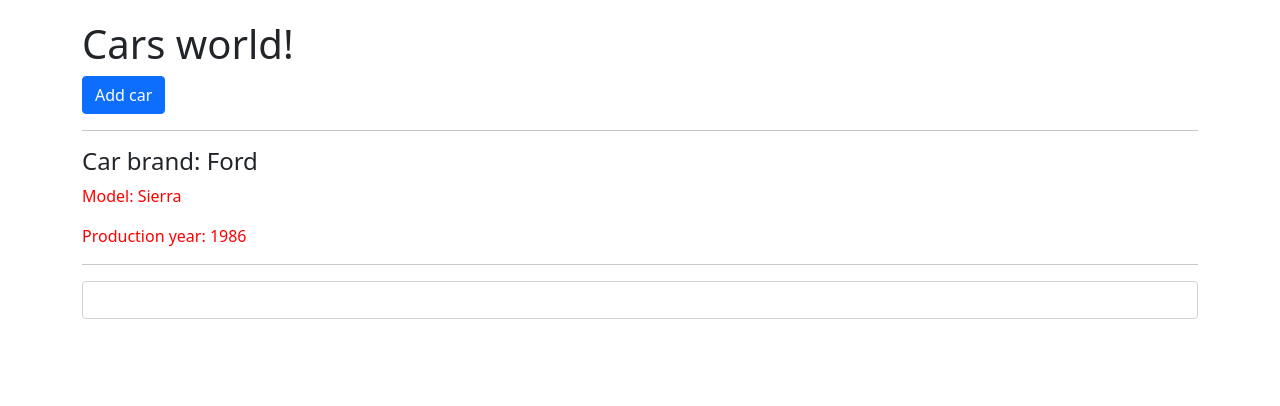
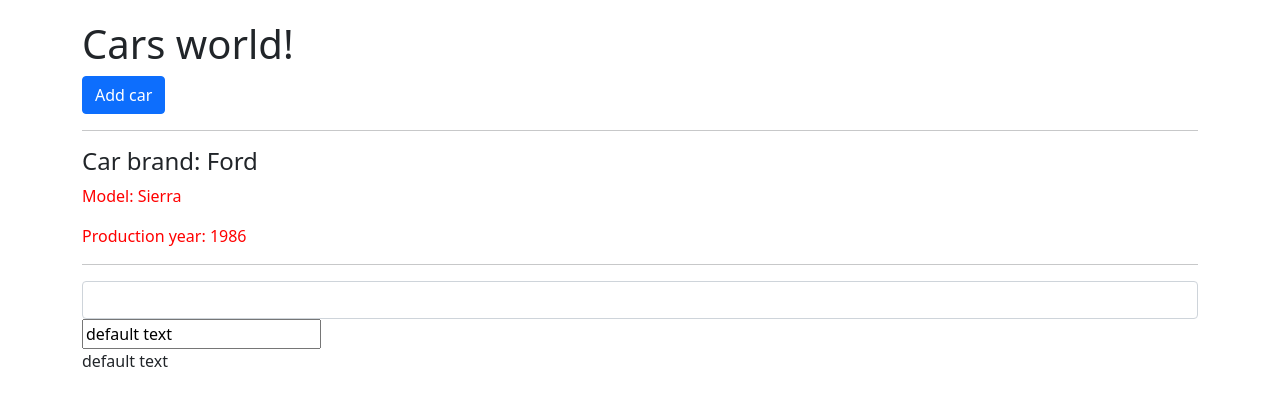
Before and after one commit to Meelenych/learningAng, an Angular app: page / in a window 1280 px wide. Shown: the top 406 px of the page. Built offline with nearby package versions, Linux system fonts and the light colour scheme.

Commit message:
two-way binding

```diff
--- a/src/app/app.module.ts
+++ b/src/app/app.module.ts
@@ -1,5 +1,6 @@
 import { NgModule } from '@angular/core';
 import { BrowserModule } from '@angular/platform-browser';
+import { FormsModule } from '@angular/forms';
 
 import { AppComponent } from './app.component';
 import { MyComponent } from './my/my.component';
@@ -14,7 +15,7 @@
     CarComponent
   ],
   imports: [
-    BrowserModule
+    BrowserModule, FormsModule,
   ],
   providers: [],
   bootstrap: [AppComponent]
--- a/src/app/cars/cars.component.html
+++ b/src/app/cars/cars.component.html
@@ -25,4 +25,9 @@
 <p>{{ inputText }}</p> -->
 
 <input type="text" class="form-control" (keyup.enter)="onKeyUp($event)" />
+
+<input type="text" class="form-contcrol" [(ngModel)]="inputText" />
+
 <p>{{ inputText }}</p>
+<!-- [] - использование данных из шаблона в компонент  one-way binding -->
+<!-- () - использование данных из компонента в шаблон one-way binding -->
--- a/src/app/cars/cars.component.ts
+++ b/src/app/cars/cars.component.ts
@@ -17,7 +17,7 @@
   // }
 
   addCarStatus = '';
-  inputText = ''
+  inputText = 'default text'
 
   constructor() {
   }
```
